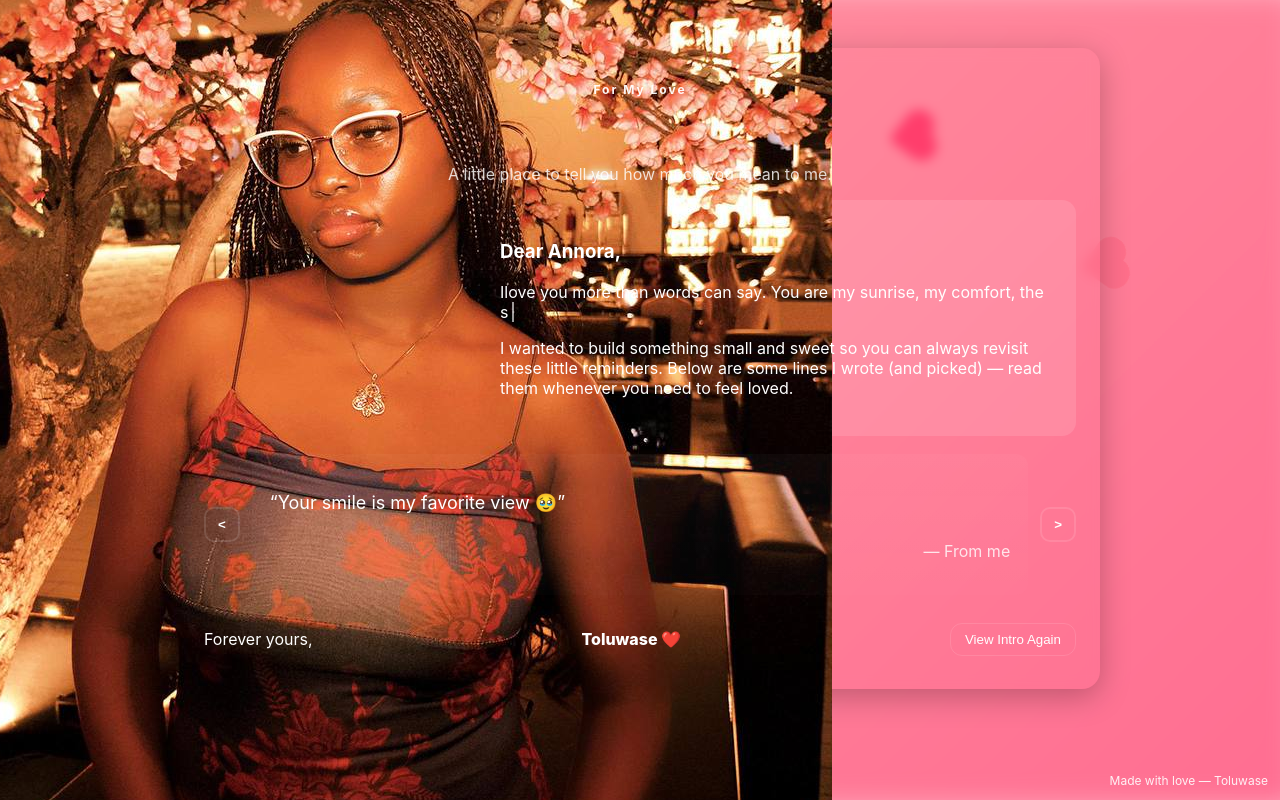
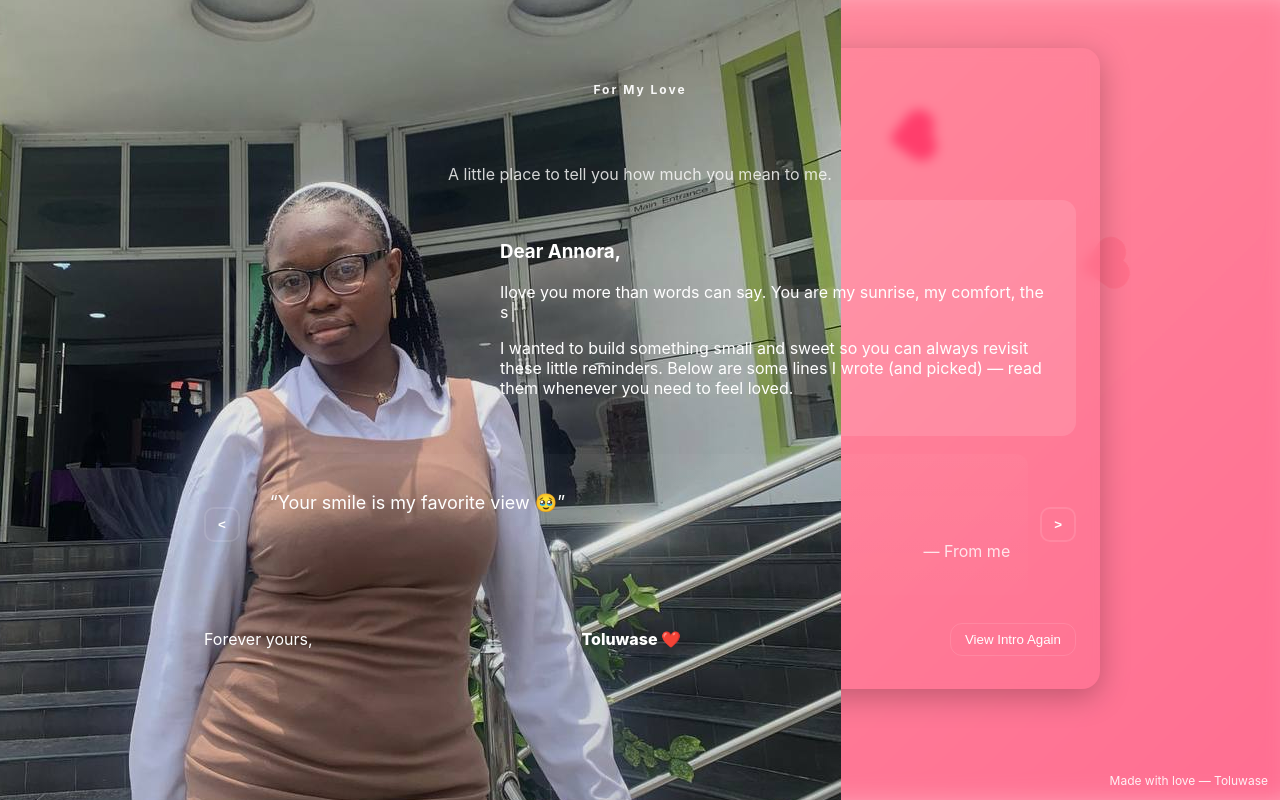
Before and after one commit to tolucodehub/for-my-love, a React (Vite) app: page / in a window 1280 px wide. Built offline with nearby package versions, Linux system fonts and the light colour scheme.

Commit message:
Update pics

```diff
--- a/src/App.jsx
+++ b/src/App.jsx
@@ -89,7 +89,7 @@ export default function App() {
           <section className="message-card">
             <div className="left">
               <div className="photo-placeholder">
-                <img src="/annora2.jpg" alt="Annora" className="photo" />
+                <img src="/annora1.jpg" alt="Annora" className="photo" />
               </div>
             </div>
             <div className="right">
```
